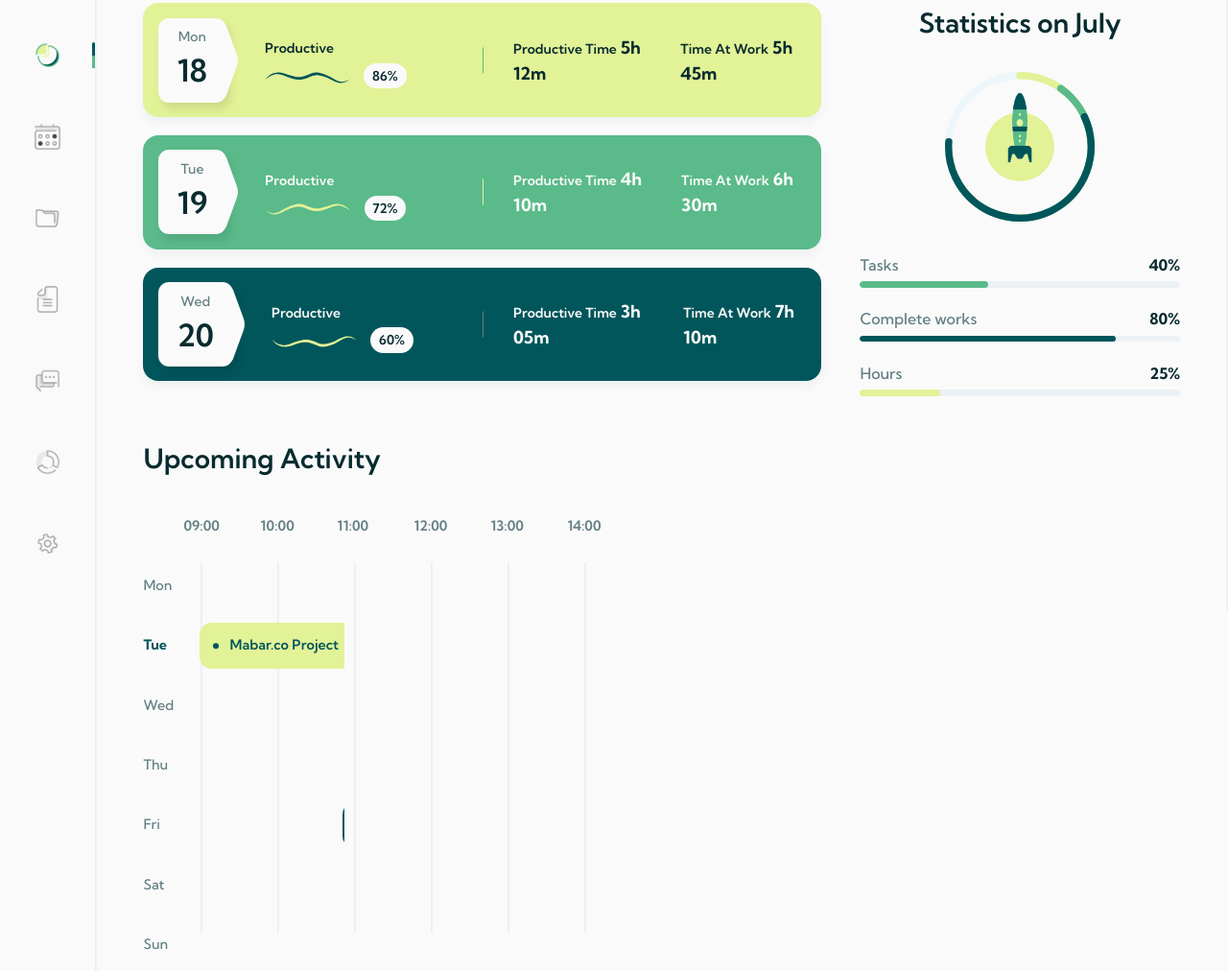
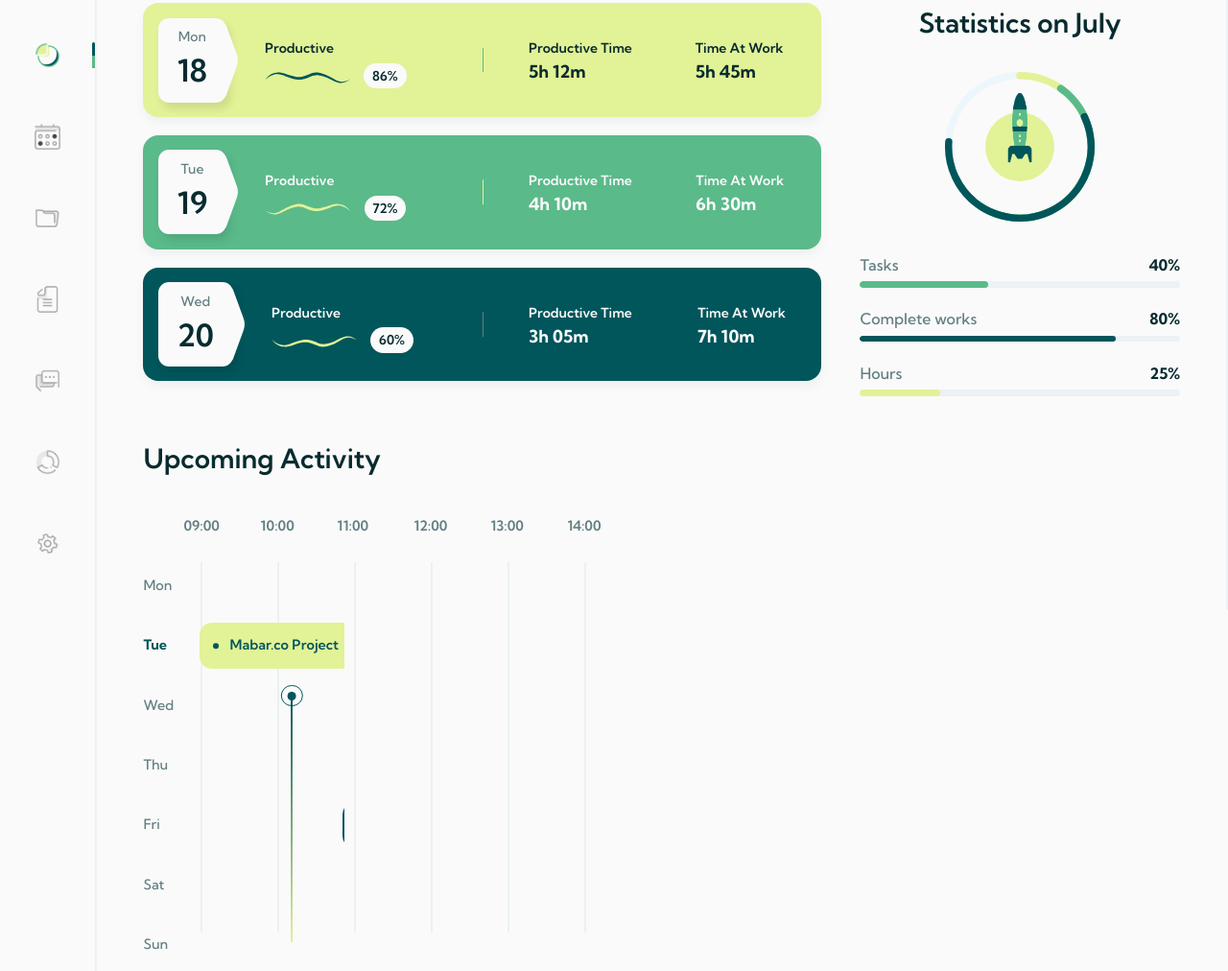
Before and after one commit to debowale1/dashboard-ui, a website built with Vite: page index.html in a window 1280 px wide. Shown: the part 164-1176 px from the top of the page at 96% size. Built offline with nearby package versions, Linux system fonts and the light colour scheme.

Commit message:
activity progress section

```diff
--- a/css/main.scss
+++ b/css/main.scss
@@ -271,7 +271,7 @@ body {
           position: relative;
 
           .grp {
-            margin-left: 2em;
+            margin-left: 3em;
             .title {
               text-transform: capitalize;
               @include setFonts($main-font, 0.875em, 600);
@@ -520,6 +520,55 @@ body {
                         skew(5deg, 5deg);
                     }
                   }
+
+                  .tag-stroke {
+                    height: 16.3em;
+                    background: linear-gradient(0deg, $light-green, $dark-blue);
+                    width: 2px;
+                    position: absolute;
+                    right: 45%;
+                    top: 4.5em;
+
+                    &::before {
+                      content: '';
+                      width: 0.55em;
+                      height: 0.55em;
+                      border-radius: 50%;
+                      background-color: $dark-blue;
+                      display: block;
+                      position: absolute;
+                      top: 0;
+                      left: 50%;
+                      transform: translate(-50%, 0);
+                      z-index: 99;
+                    }
+                    &::after {
+                      content: '';
+                      width: 1.4em;
+                      height: 1.4em;
+                      border: 1px solid $dark-blue;
+                      border-radius: 50%;
+                      background-color: transparent;
+                      display: block;
+                      position: absolute;
+                      top: -7px;
+                      left: 50%;
+                      transform: translate(-50%, 0);
+                      z-index: 99;
+                    }
+
+                    // .inner {
+                    //   position: absolute;
+                    //   bottom: 0;
+                    //   height: 100%;
+                    //   width: inherit;
+                    //   background: linear-gradient(
+                    //     0deg,
+                    //     $light-green,
+                    //     transparent
+                    //   );
+                    // }
+                  }
                 }
 
                 &:nth-child(4) {
--- a/index.html
+++ b/index.html
@@ -300,9 +300,7 @@
                                                         <div class="content">
                                                             <span class="tag-title">Mabar.co Project</span>
                                                         </div>
-                                                        <div class="tag-stroke">
-                                                            <div class="inner"></div>
-                                                        </div>
+                                                        <div class="tag-stroke"></div>
                                                     </div>
                                                 </div>
                                                 <div class="g-day">
@@ -314,9 +312,7 @@
                                                         <div class="content">
                                                             <span class="tag-title">Meeting</span>
                                                         </div>
-                                                        <div class="tag-stroke">
-                                                            <div class="inner"></div>
-                                                        </div>
+
                                                     </div>
                                                 </div>
                                                 <div class="g-day">
@@ -325,9 +321,7 @@
                                                         <div class="content">
                                                             <span class="tag-title">Web Redesign</span>
                                                         </div>
-                                                        <div class="tag-stroke">
-                                                            <div class="inner"></div>
-                                                        </div>
+
                                                     </div>
                                                 </div>
                                                 <div class="g-day">
@@ -339,9 +333,7 @@
                                                         <div class="content">
                                                             <span class="tag-title">Sport</span>
                                                         </div>
-                                                        <div class="tag-stroke">
-                                                            <div class="inner"></div>
-                                                        </div>
+
                                                     </div>
                                                 </div>
                                             </div>
```
Also changed, not shown: README.md, css/main.css, 1 other file.
